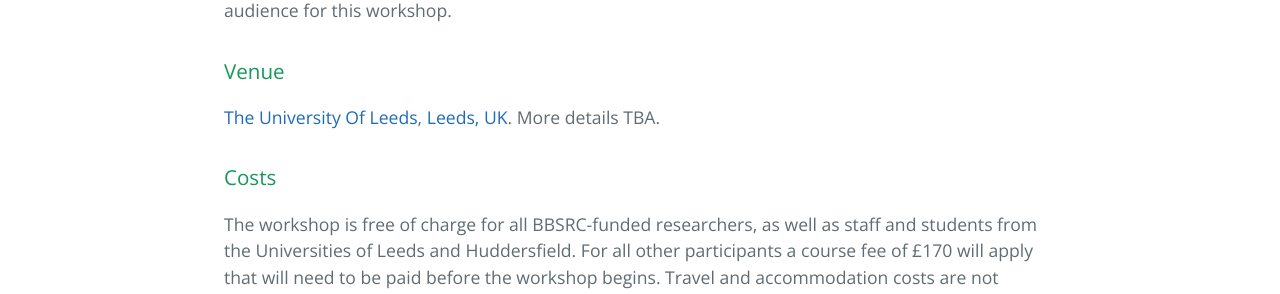
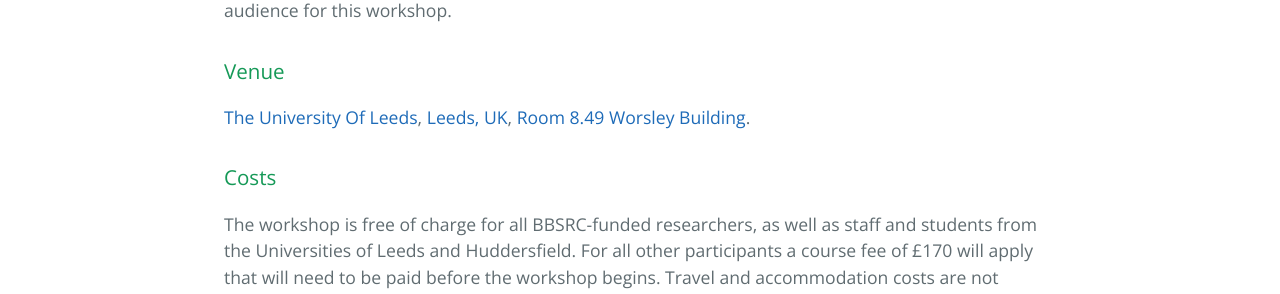
Before and after one commit to nextgenbio/nextgenbio, a Jekyll site: the page built from workshops.md, in a window 1280 px wide. Shown: the part 1083-1377 px from the top of the page. Built offline with Jekyll 4.4.1, drawn with Linux system fonts in a browser that asks for light colours.

Commit message:
Added room info

```diff
--- a/workshops.md
+++ b/workshops.md
@@ -34,7 +34,7 @@
 
 ### Venue
 
-[The University Of Leeds](http://leeds.ac.uk), [Leeds, UK](https://www.google.co.uk/maps/place/University+of+Leeds/@53.8066846,-1.5572268,17z/data=!3m1!4b1!4m5!3m4!1s0x48795c02da8a25af:0xd388478487e96af9!8m2!3d53.8066815!4d-1.5550328?hl=en). More details TBA.
+[The University Of Leeds](http://leeds.ac.uk), [Leeds, UK](https://www.google.co.uk/maps/place/University+of+Leeds/@53.8066846,-1.5572268,17z/data=!3m1!4b1!4m5!3m4!1s0x48795c02da8a25af:0xd388478487e96af9!8m2!3d53.8066815!4d-1.5550328?hl=en), [Room 8.49 Worsley Building](https://it.leeds.ac.uk/info/76/clusters/527/fourman).
 
 ### Costs
 
```
